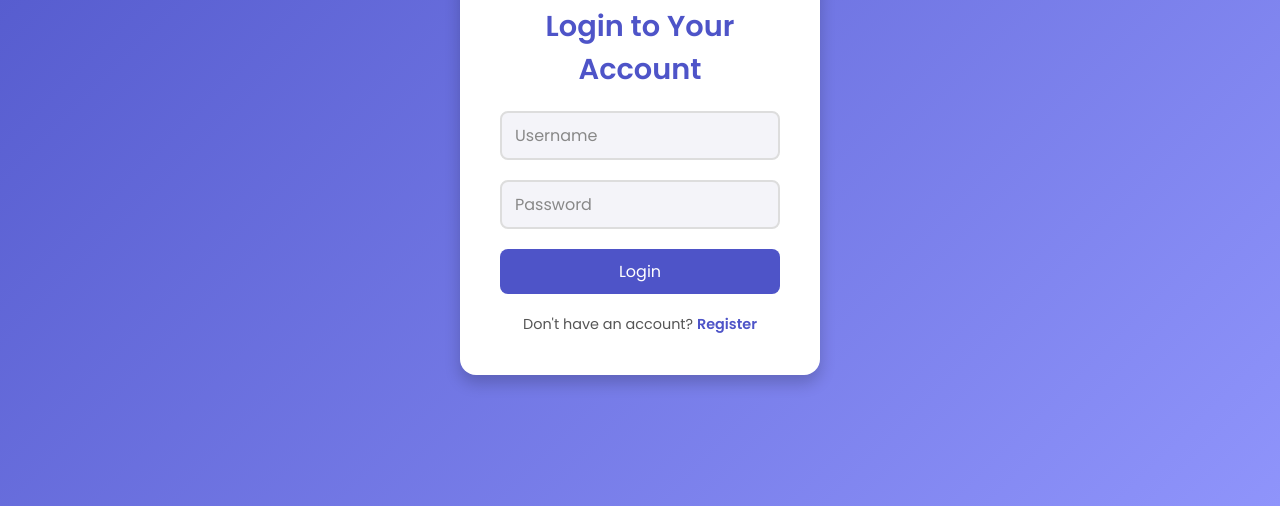
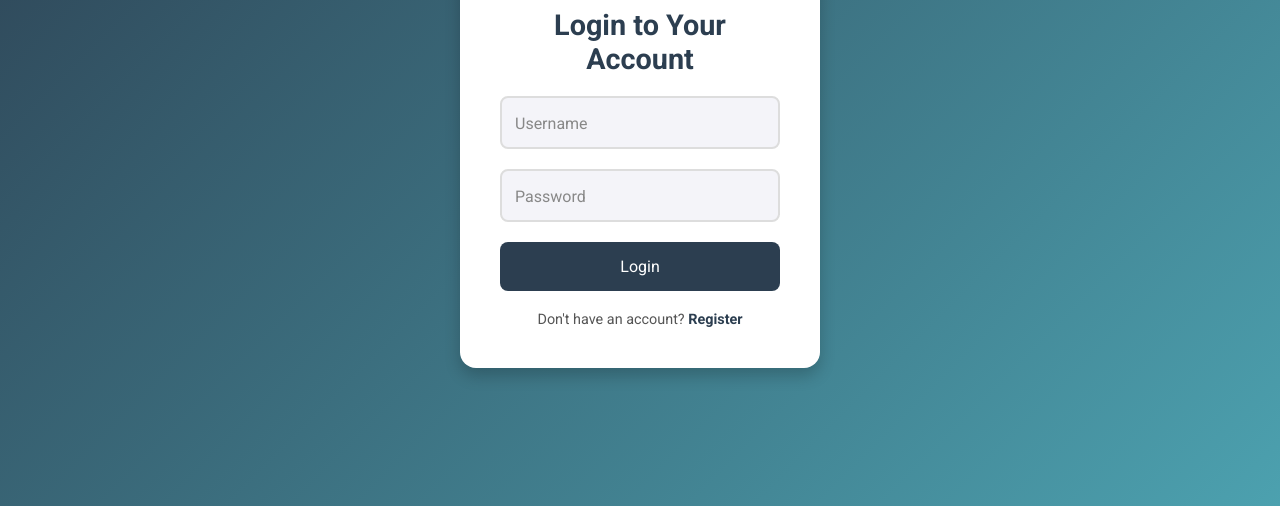
Before and after one commit to RhmdnnD/sister-studikasus1, a plain HTML site: page login.html in a window 1280 px wide. Shown: the part 294-800 px from the top of the page. Drawn offline with Linux system fonts and the light colour scheme.

Commit message:
Update login.html

```diff
--- a/login.html
+++ b/login.html
@@ -2,17 +2,16 @@
 <html lang="en">
 <head>
     <meta charset="UTF-8">
-    <meta http-equiv="X-UA-Compatible="IE=edge">
     <meta name="viewport" content="width=device-width, initial-scale=1.0">
-    <title>Login</title>
+    <title>Login - Redesigned</title>
     <style>
-        @import url('https://fonts.googleapis.com/css2?family=Poppins:wght@400;600&display=swap');
+        @import url('https://fonts.googleapis.com/css2?family=Roboto:wght@400;500;700&display=swap');
 
         * {
             margin: 0;
             padding: 0;
             box-sizing: border-box;
-            font-family: 'Poppins', sans-serif;
+            font-family: 'Roboto', sans-serif;
         }
 
         body {
@@ -20,7 +19,7 @@
             justify-content: center;
             align-items: center;
             min-height: 100vh;
-            background: linear-gradient(135deg, #4e54c8, #8f94fb);
+            background: linear-gradient(135deg, #2c3e50, #4ca1af);
             color: #ffffff;
             margin: 0;
             overflow: hidden;
@@ -47,7 +46,7 @@
 
         .wrapper h2 {
             font-size: 1.8em;
-            color: #4e54c8;
+            color: #2c3e50;
             margin-bottom: 20px;
         }
 
@@ -58,7 +57,7 @@
 
         .input-box input {
             width: 100%;
-            padding: 10px 15px;
+            padding: 15px;
             border: 2px solid #ddd;
             border-radius: 8px;
             background: #f4f4f9;
@@ -70,7 +69,7 @@
 
         .input-box input:focus {
             background: #e0e0e7;
-            border: 2px solid #4e54c8;
+            border: 2px solid #2c3e50;
         }
 
         .input-box label {
@@ -87,23 +86,24 @@
         .input-box input:not(:placeholder-shown) ~ label {
             top: -10px;
             font-size: 0.85em;
-            color: #000000;
+            color: #2c3e50;
         }
 
         .btn {
             width: 100%;
-            padding: 10px;
-            background: #4e54c8;
+            padding: 15px;
+            background: #2c3e50;
             border: none;
             border-radius: 8px;
             color: #ffffff;
             font-size: 1em;
             cursor: pointer;
-            transition: background 0.3s ease;
+            transition: background 0.3s ease, transform 0.2s;
         }
 
         .btn:hover {
-            background: #3d44a5;
+            background: #34495e;
+            transform: scale(1.05);
         }
 
         .login-register {
@@ -113,7 +113,7 @@
         }
 
         .login-register a {
-            color: #4e54c8;
+            color: #2c3e50;
             text-decoration: none;
             font-weight: bold;
         }
@@ -125,7 +125,6 @@
 </head>
 <body>
     <div class="wrapper">
-        <!-- Gambar di bagian atas -->
         <img src="image/UMRAHLOGO.jpg" alt="Logo">
         <h2>Login to Your Account</h2>
         <form id="login-form">
```
